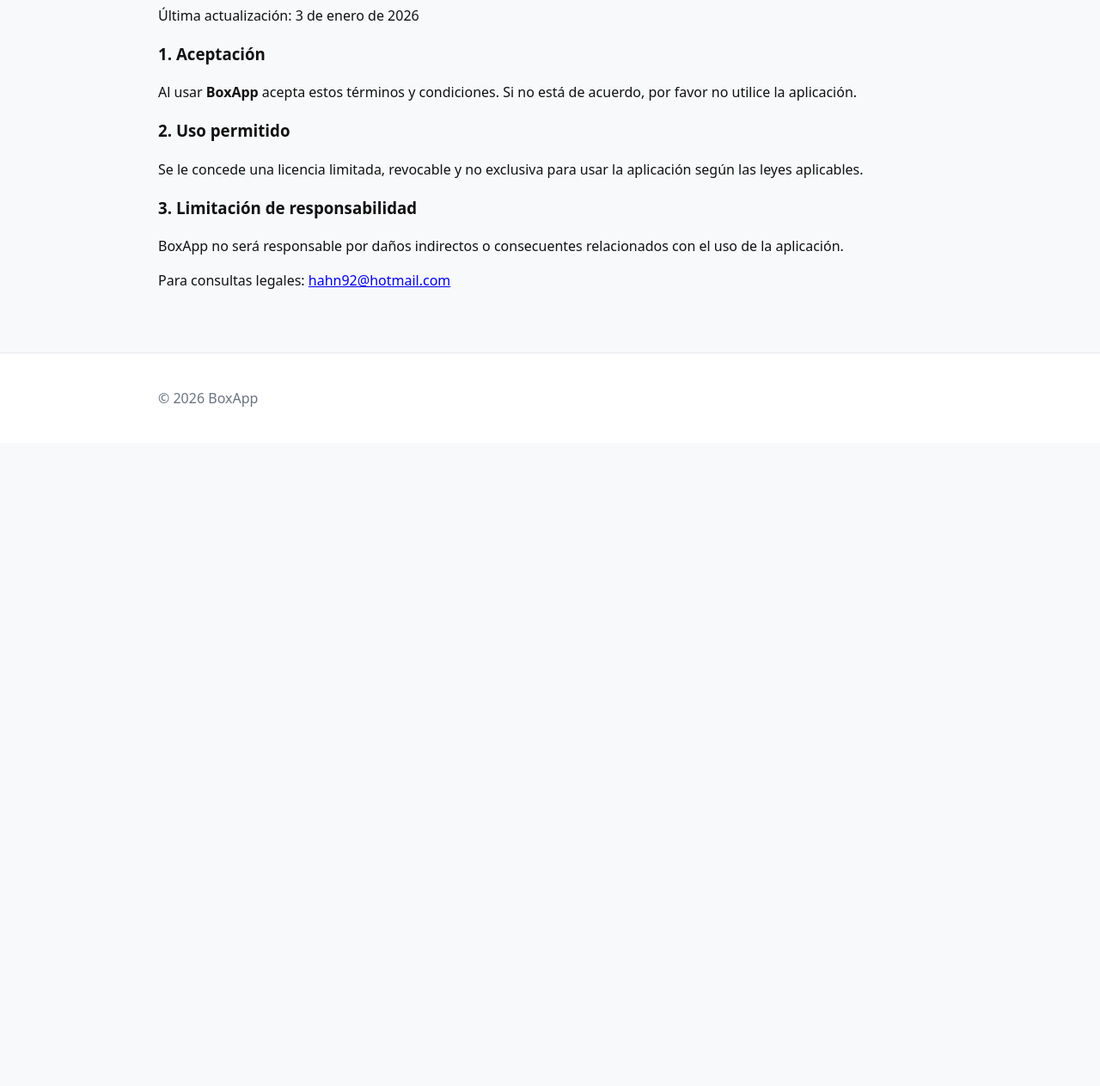
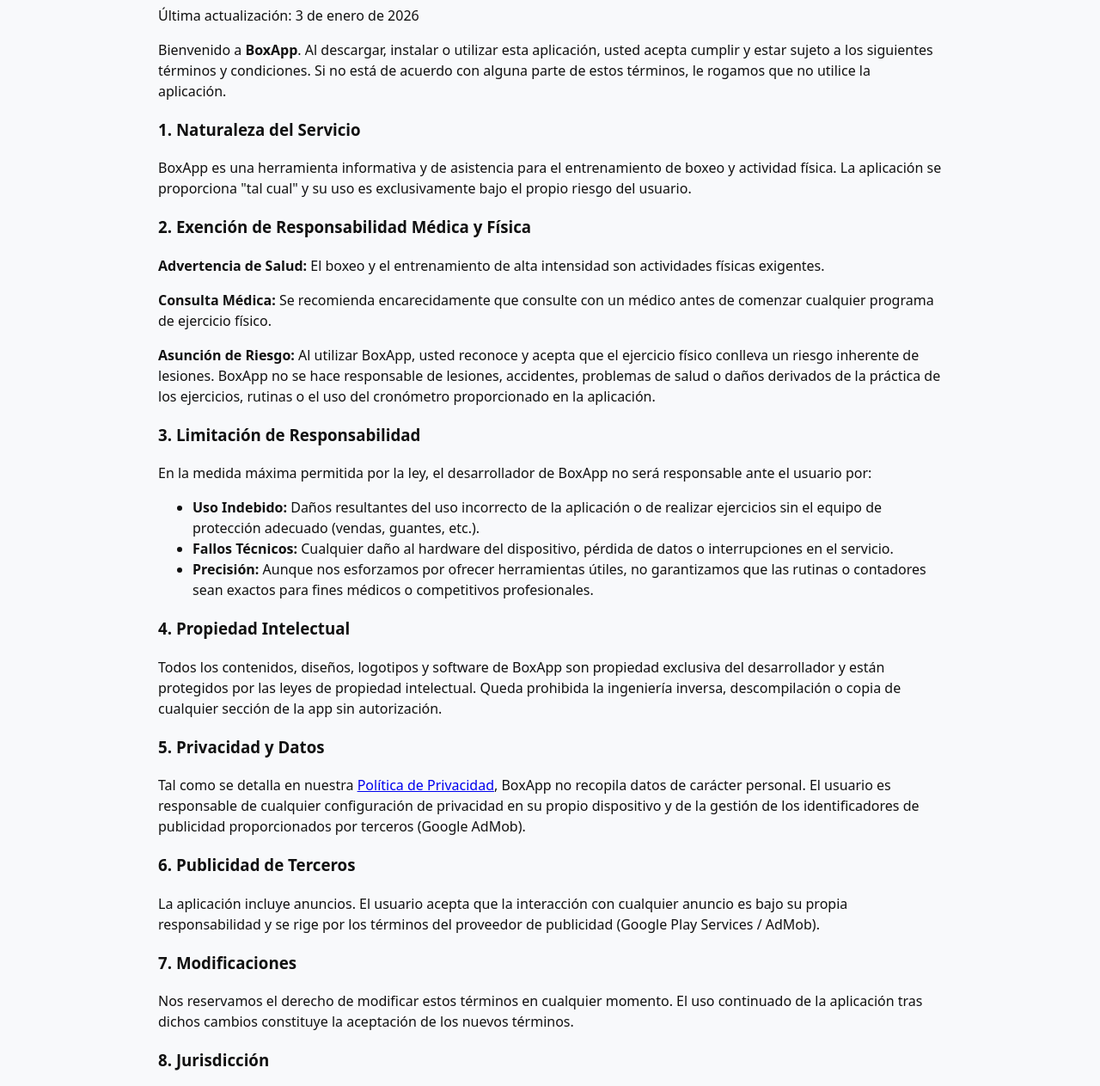
Before and after one commit to hahn92/BoxAppWeb, a plain HTML site: page terms.html in a window 1280 px wide. Shown: the part 205-1468 px from the top of the page at 86% size. Before the commit the page ends 800 px from the top, so only its background shows below. Drawn offline with Linux system fonts and the light colour scheme.

Commit message:
Términos Actulizados

```diff
--- a/terms.html
+++ b/terms.html
@@ -19,17 +19,41 @@
   </header>
 
   <main class="container">
-    <h2>Términos de Uso</h2>
+    <h2>Términos y Condiciones de Uso - BoxApp</h2>
     <p>Última actualización: 3 de enero de 2026</p>
 
-    <h3>1. Aceptación</h3>
-    <p>Al usar <strong>BoxApp</strong> acepta estos términos y condiciones. Si no está de acuerdo, por favor no utilice la aplicación.</p>
+    <p>Bienvenido a <strong>BoxApp</strong>. Al descargar, instalar o utilizar esta aplicación, usted acepta cumplir y estar sujeto a los siguientes términos y condiciones. Si no está de acuerdo con alguna parte de estos términos, le rogamos que no utilice la aplicación.</p>
 
-    <h3>2. Uso permitido</h3>
-    <p>Se le concede una licencia limitada, revocable y no exclusiva para usar la aplicación según las leyes aplicables.</p>
+    <h3>1. Naturaleza del Servicio</h3>
+    <p>BoxApp es una herramienta informativa y de asistencia para el entrenamiento de boxeo y actividad física. La aplicación se proporciona "tal cual" y su uso es exclusivamente bajo el propio riesgo del usuario.</p>
 
-    <h3>3. Limitación de responsabilidad</h3>
-    <p>BoxApp no será responsable por daños indirectos o consecuentes relacionados con el uso de la aplicación.</p>
+    <h3>2. Exención de Responsabilidad Médica y Física</h3>
+    <p><strong>Advertencia de Salud:</strong> El boxeo y el entrenamiento de alta intensidad son actividades físicas exigentes.</p>
+    <p><strong>Consulta Médica:</strong> Se recomienda encarecidamente que consulte con un médico antes de comenzar cualquier programa de ejercicio físico.</p>
+    <p><strong>Asunción de Riesgo:</strong> Al utilizar BoxApp, usted reconoce y acepta que el ejercicio físico conlleva un riesgo inherente de lesiones. BoxApp no se hace responsable de lesiones, accidentes, problemas de salud o daños derivados de la práctica de los ejercicios, rutinas o el uso del cronómetro proporcionado en la aplicación.</p>
+
+    <h3>3. Limitación de Responsabilidad</h3>
+    <p>En la medida máxima permitida por la ley, el desarrollador de BoxApp no será responsable ante el usuario por:</p>
+    <ul>
+      <li><strong>Uso Indebido:</strong> Daños resultantes del uso incorrecto de la aplicación o de realizar ejercicios sin el equipo de protección adecuado (vendas, guantes, etc.).</li>
+      <li><strong>Fallos Técnicos:</strong> Cualquier daño al hardware del dispositivo, pérdida de datos o interrupciones en el servicio.</li>
+      <li><strong>Precisión:</strong> Aunque nos esforzamos por ofrecer herramientas útiles, no garantizamos que las rutinas o contadores sean exactos para fines médicos o competitivos profesionales.</li>
+    </ul>
+
+    <h3>4. Propiedad Intelectual</h3>
+    <p>Todos los contenidos, diseños, logotipos y software de BoxApp son propiedad exclusiva del desarrollador y están protegidos por las leyes de propiedad intelectual. Queda prohibida la ingeniería inversa, descompilación o copia de cualquier sección de la app sin autorización.</p>
+
+    <h3>5. Privacidad y Datos</h3>
+    <p>Tal como se detalla en nuestra <a href="privacy.html">Política de Privacidad</a>, BoxApp no recopila datos de carácter personal. El usuario es responsable de cualquier configuración de privacidad en su propio dispositivo y de la gestión de los identificadores de publicidad proporcionados por terceros (Google AdMob).</p>
+
+    <h3>6. Publicidad de Terceros</h3>
+    <p>La aplicación incluye anuncios. El usuario acepta que la interacción con cualquier anuncio es bajo su propia responsabilidad y se rige por los términos del proveedor de publicidad (Google Play Services / AdMob).</p>
+
+    <h3>7. Modificaciones</h3>
+    <p>Nos reservamos el derecho de modificar estos términos en cualquier momento. El uso continuado de la aplicación tras dichos cambios constituye la aceptación de los nuevos términos.</p>
+
+    <h3>8. Jurisdicción</h3>
+    <p>Estos términos se rigen por las leyes de [Tu País/Región]. Cualquier disputa relacionada con el uso de la aplicación será sometida a los tribunales competentes de dicha jurisdicción.</p>
 
     <p>Para consultas legales: <a href="mailto:hahn92@hotmail.com">hahn92@hotmail.com</a></p>
   </main>
```
